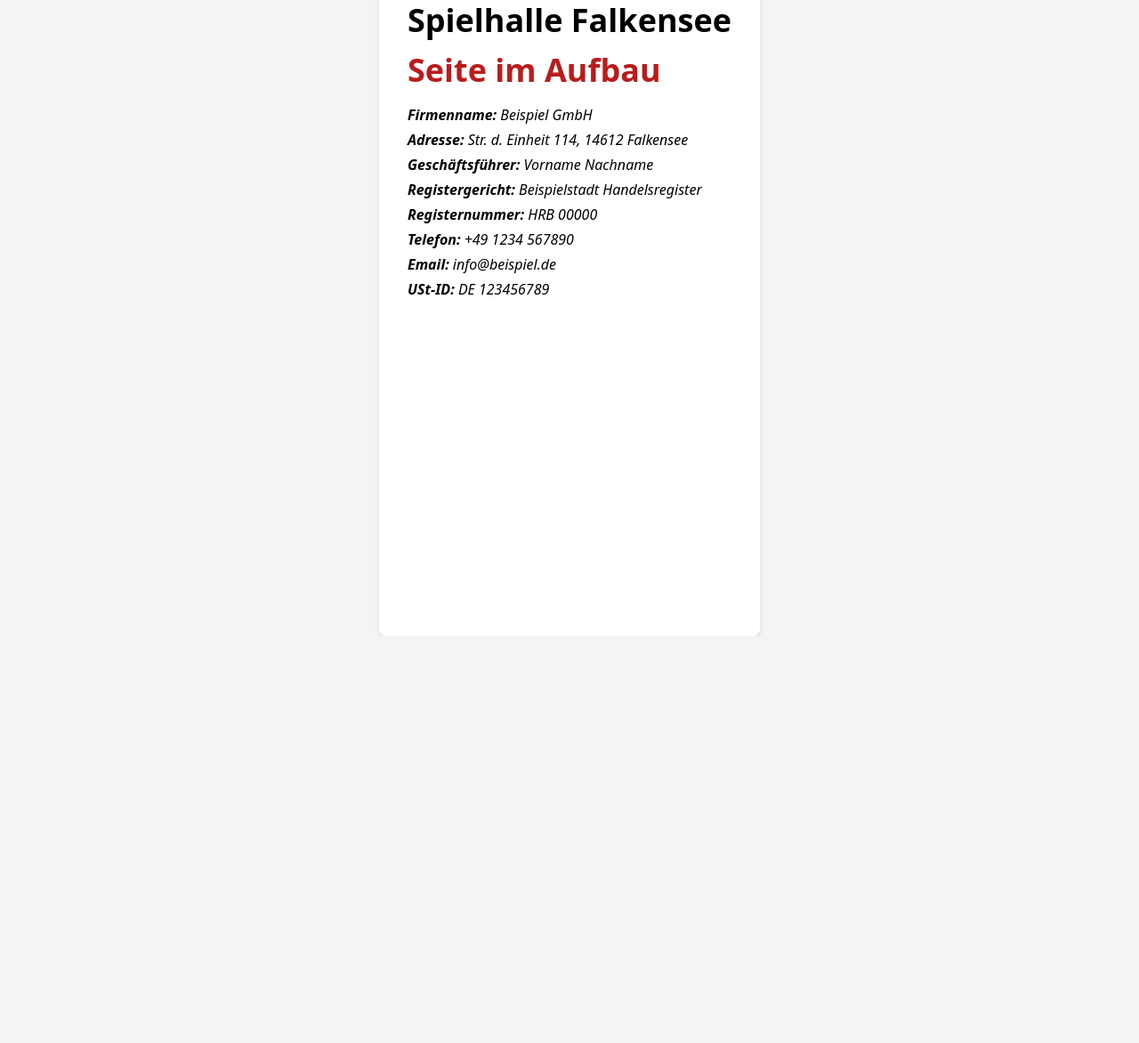
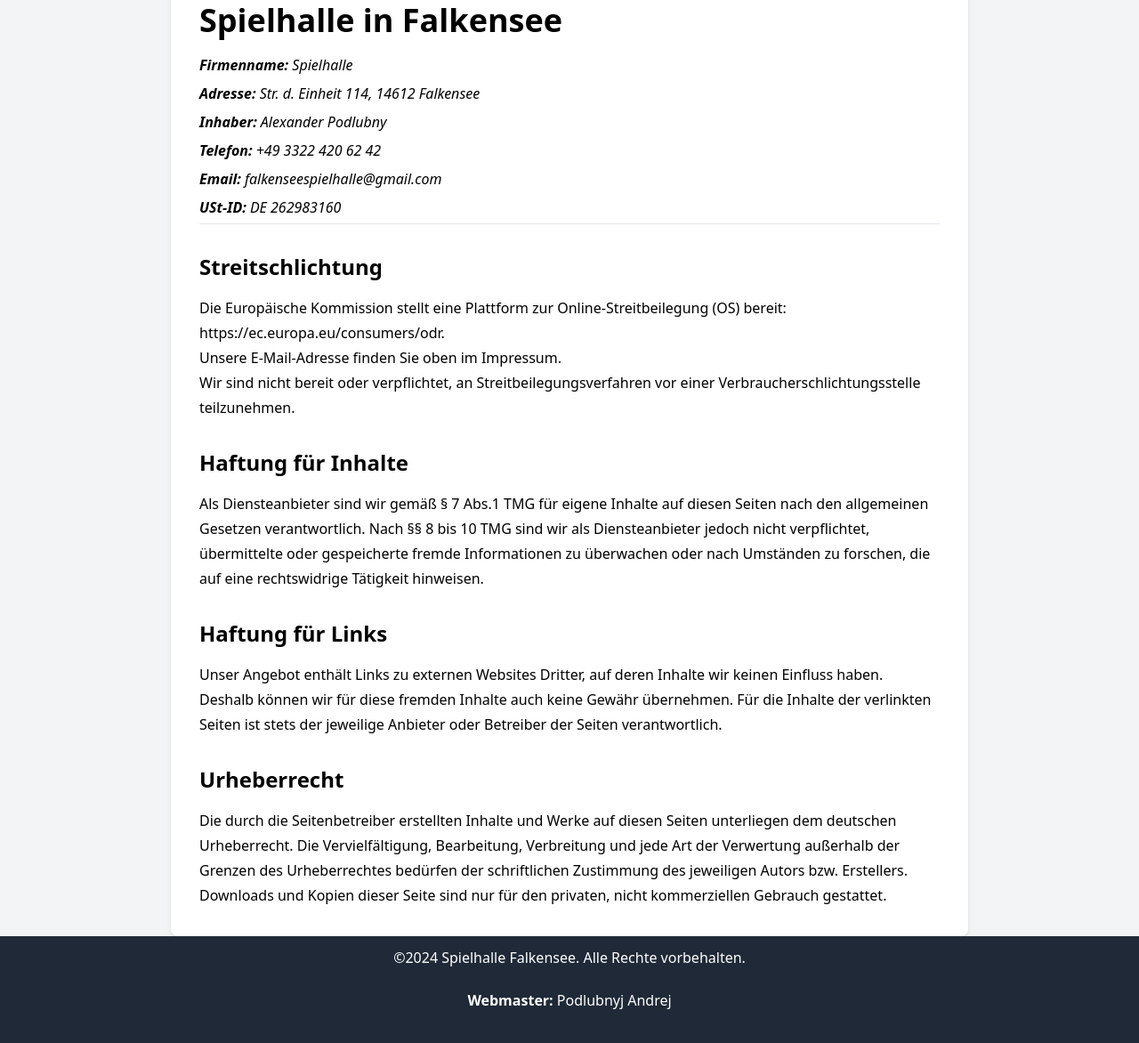
Before and after one commit to spielhalle-falkensee/spielhalle-falkensee.github.io, a plain HTML site: page impressum.html in a window 1280 px wide. Shown: the part 85-1257 px from the top of the page at 89% size. Before the commit the page ends 800 px from the top, so only its background shows below. Drawn offline with nearby package versions, Linux system fonts and the light colour scheme.

Commit message:
feat: impressum daten

```diff
--- a/impressum.html
+++ b/impressum.html
@@ -6,24 +6,63 @@
   <title>Impressum</title>
   <script src="https://cdn.tailwindcss.com"></script>
 </head>
-<body class="bg-gray-100 flex justify-center h-screen">
-<div class="bg-white p-8 rounded-lg shadow-md max-w-xl lg:max-w-4xl mx-auto">
+<body class="bg-gray-100 flex justify-center">
+<main class="flex flex-col min-h-screen w-full ">
+  <div class="bg-white p-8 rounded-lg shadow-md max-w-xl lg:max-w-4xl mx-auto">
+
   <h1 class="text-2xl md:text-4xl font-bold mb-4">Impressum</h1>
 
-  <h2 class="text-2xl md:text-4xl font-bold mb-4">Spielhalle Falkensee</h2>
-  <h2 class="text-2xl md:text-4xl font-bold mb-4 text-red-700">Seite im Aufbau</h2>
+  <h2 class="text-2xl md:text-4xl font-bold mb-4">Spielhalle in Falkensee</h2>
 
   <address class="leading-7">
-    <p class="my-six"><strong>Firmenname:</strong> Beispiel GmbH</p>
-    <p class="my-six"><strong>Adresse:</strong> Str. d. Einheit 114, 14612 Falkensee</p>
-    <p class="my-six"><strong>Geschäftsführer:</strong> Vorname Nachname</p>
-    <p class="my-six"><strong>Registergericht:</strong> Beispielstadt Handelsregister</p>
-    <p class="my-six"><strong>Registernummer:</strong> HRB 00000</p>
-    <p class="my-six"><strong>Telefon:</strong> +49 1234 567890</p>
-    <p class="my-six"><strong>Email:</strong> info@beispiel.de</p>
-    <p class="my-six"><strong>USt-ID:</strong> DE 123456789</p>
+    <p class="my-1"><strong>Firmenname:</strong> Spielhalle</p>
+    <p class="my-1"><strong>Adresse:</strong> Str. d. Einheit 114, 14612 Falkensee</p>
+    <p class="my-1"><strong>Inhaber:</strong> Alexander Podlubny</p>
+    <p class="my-1"><strong>Telefon:</strong> +49 3322 420 62 42</p>
+    <p class="my-1"><strong>Email:</strong> falkenseespielhalle@gmail.com</p>
+    <p class="my-1"><strong>USt-ID:</strong> DE 262983160</p>
   </address>
 
-</div>
+  <hr>
+
+  <h3 class="text-xl md:text-2xl font-bold mt-8 mb-4">Streitschlichtung</h3>
+  <p class="leading-7 mt-2">
+    Die Europäische Kommission stellt eine Plattform zur Online-Streitbeilegung (OS) bereit:
+    <a href="https://ec.europa.eu/consumers/odr" target="_blank" rel="noopener noreferrer">https://ec.europa.eu/consumers/odr</a>.<br>
+    Unsere E-Mail-Adresse finden Sie oben im Impressum.<br>
+    Wir sind nicht bereit oder verpflichtet, an Streitbeilegungsverfahren vor einer Verbraucherschlichtungsstelle
+    teilzunehmen.
+  </p>
+
+  <h3 class="text-xl md:text-2xl font-bold mt-8 mb-4">Haftung für Inhalte</h3>
+  <p class="leading-7 mt-2">
+    Als Diensteanbieter sind wir gemäß § 7 Abs.1 TMG für eigene Inhalte auf diesen Seiten nach den allgemeinen Gesetzen
+    verantwortlich. Nach §§ 8 bis 10 TMG sind wir als Diensteanbieter jedoch nicht verpflichtet, übermittelte oder
+    gespeicherte fremde Informationen zu überwachen oder nach Umständen zu forschen, die auf eine rechtswidrige
+    Tätigkeit hinweisen.
+  </p>
+
+  <h3 class="text-xl md:text-2xl font-bold mt-8 mb-4">Haftung für Links</h3>
+  <p class="leading-7 mt-2">
+    Unser Angebot enthält Links zu externen Websites Dritter, auf deren Inhalte wir keinen Einfluss haben. Deshalb
+    können wir für diese fremden Inhalte auch keine Gewähr übernehmen. Für die Inhalte der verlinkten Seiten ist stets
+    der jeweilige Anbieter oder Betreiber der Seiten verantwortlich.
+  </p>
+
+  <h3 class="text-xl md:text-2xl font-bold mt-8 mb-4">Urheberrecht</h3>
+  <p class="leading-7 mt-2">
+    Die durch die Seitenbetreiber erstellten Inhalte und Werke auf diesen Seiten unterliegen dem deutschen Urheberrecht.
+    Die Vervielfältigung, Bearbeitung, Verbreitung und jede Art der Verwertung außerhalb der Grenzen des Urheberrechtes
+    bedürfen der schriftlichen Zustimmung des jeweiligen Autors bzw. Erstellers. Downloads und Kopien dieser Seite sind
+    nur für den privaten, nicht kommerziellen Gebrauch gestattet.
+  </p>
+
+  </div>
+  <footer class="bg-gray-800 text-white px-6 py-3 text-center mt-auto">
+    <p class="mb-6">©2024 Spielhalle Falkensee. Alle Rechte vorbehalten.</p>
+    <p class="my-6"><strong>Webmaster:</strong> Podlubnyj Andrej</p>
+  </footer>
+</main>
+
 </body>
 </html>
```
